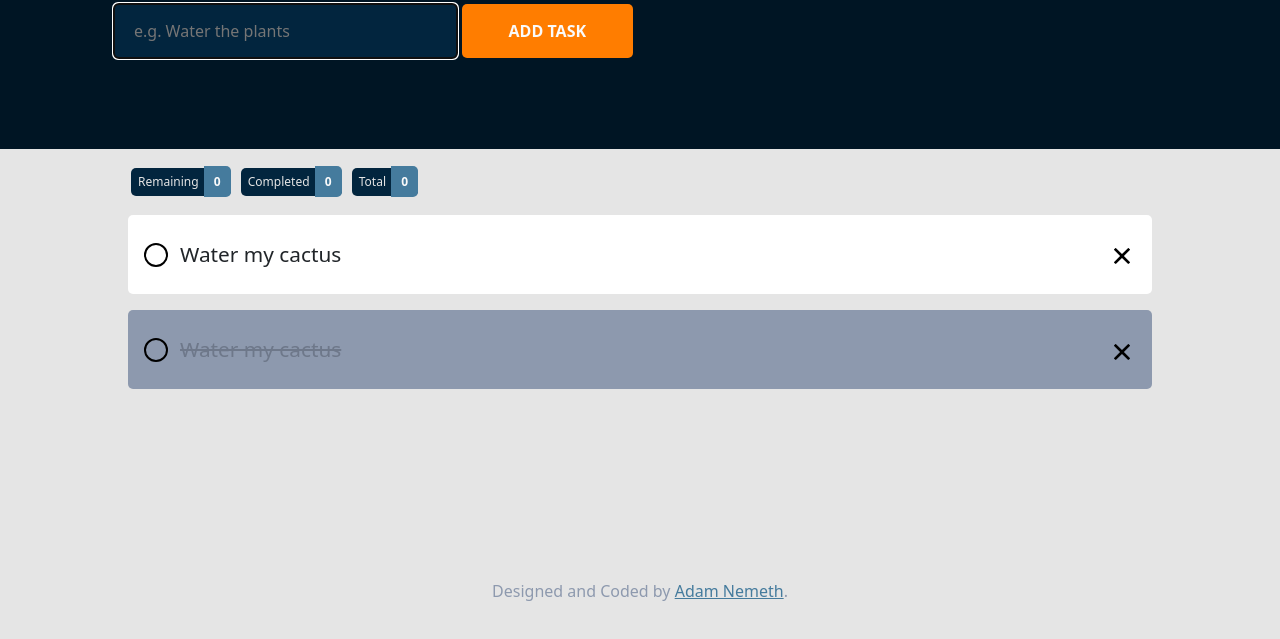
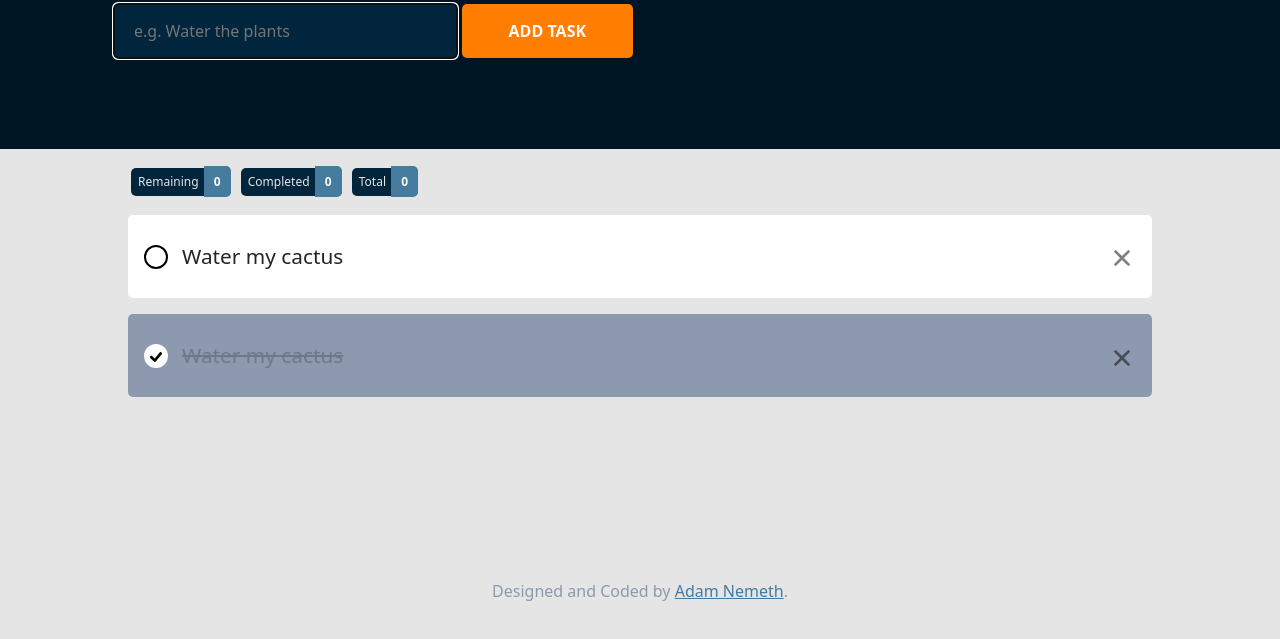
Before and after one commit to dantagor/todo-app, a website: page index.html in a window 1280 px wide. Shown: the part 151-790 px from the top of the page. Drawn offline with nearby package versions, Linux system fonts and the light colour scheme.

Commit message:
Added css to tasks

```diff
--- a/app.css
+++ b/app.css
@@ -110,10 +110,35 @@ ul{
 .todos li button{
     border: none;
     background: none;
+    place-content: center;
+}
+.todos li button img{
+    opacity: 0.5;
+    transition: all .2s ease-in-out;
+}
+.todos li button:hover img{
+    opacity: 1;
+    transition: all .2s ease-in-out;
+}
+.todos li button:active img{
+    transform: scale(.7);
 }
 .todos li button img{
     width: 1rem;
     height: 1rem;
+}
+.todos li span{
+    padding: 2px;
+    border-radius: 5px;
+    transition: all .2s ease-in-out;
+}
+.todos li span:focus{
+    background-color: #e5e5e5;
+    outline: none;
+}
+.todos li span[contenteditable]:hover{
+    background-color: #e5e5e5;
+    cursor: pointer;
 }
 input[type='checkbox']{
     appearance: none;
--- a/index.html
+++ b/index.html
@@ -51,14 +51,14 @@
                 <li>
                     <div>
                         <input type="checkbox" name="tasks" id="1">
-                        <span>Water my cactus</span>
+                        <span contenteditable>Water my cactus</span>
                     </div>
                     <button title="Remove task" class="remove-task"><img src="assets/X.svg" alt="*"></button>
                 </li>
 
                 <li class="complete">
                     <div>
-                        <input type="checkbox" name="tasks" id="2">
+                        <input type="checkbox" name="tasks" id="2" checked>
                         <span>Water my cactus</span>
                     </div>
                     <button title="Remove task" class="remove-task"><img src="assets/X.svg" alt="*"></button>
```
